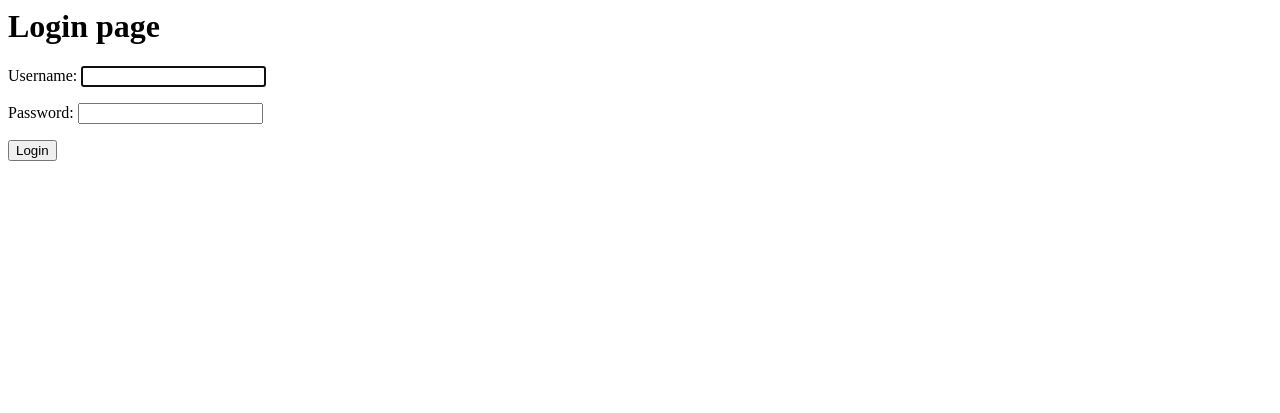
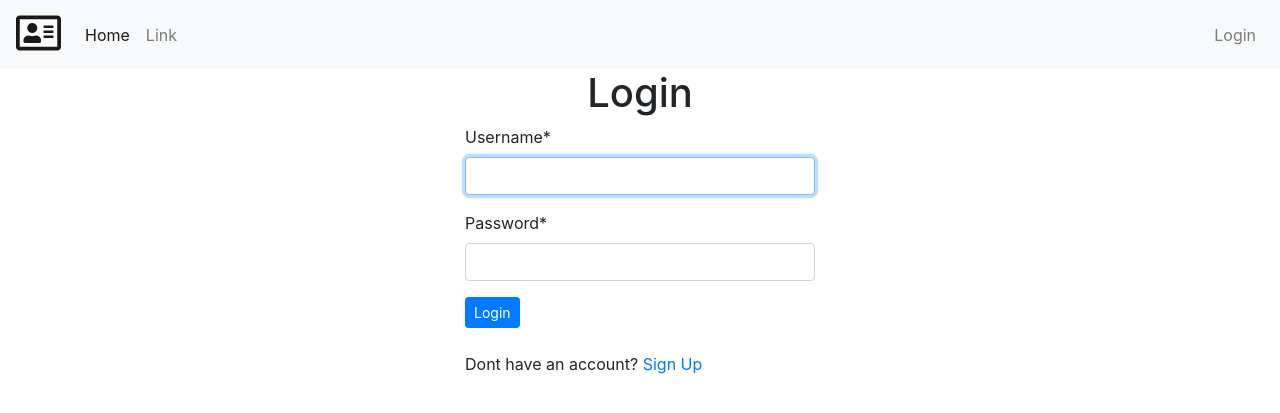
Before and after one commit to siddharthisaiah/spritle, a Django app: page /login/ in a window 1280 px wide. Shown: the top 413 px of the page. Run offline with Django 3.2, Linux system fonts and the light colour scheme; some libraries are stand-ins or nearby versions.

Commit message:
login page with crispy forms

```diff
--- a/spritle/postcard/templates/postcard/base.html
+++ b/spritle/postcard/templates/postcard/base.html
@@ -53,20 +53,22 @@
 
 
 		<div class="collapse navbar-collapse">
-		    <ul class="navbar-nav ml-auto mr-auto">
+		    <ul class="navbar-nav mr-auto">
+
+		    </ul>
+		</div>
+
+                <div class="collapse navbar-collapse my-2 my-lg-0">
+                    <ul class="navbar-nav ml-auto">
+			{% if user.is_authenticated %}
+
 			<li class="nav-item">
 			    <form class="form-inline my-2 my-lg-0 ml-auto mr-auto">
 				<input class="form-control mr-sm-2" type="search" placeholder="Search" aria-label="Search">
 				<button class="btn btn-outline-success my-2 my-sm-0" type="submit">Search</button>
 			    </form>
 			</li>
-		    </ul>
-		</div>
 
-                <div class="collapse navbar-collapse my-2 my-lg-0">
-                    <ul class="navbar-nav ml-auto">
-
-			{% if user.is_authenticated %}
                         <li class="nav-item dropdown">
 			    <a class="nav-link dropdown-toggle" id="profile-dropdown" href="#" role="button" data-toggle="dropdown">Profile</a>
                             <div class="dropdown-menu" aria-labelledby="profile-dropdown">
@@ -87,6 +89,9 @@
 	    </div>
 	</nav>
 
+
+
+
 	{% block content %}
 	{% endblock %}
 
--- a/spritle/postcard/templates/registration/login.html
+++ b/spritle/postcard/templates/registration/login.html
@@ -1,8 +1,24 @@
-<h1>Login page</h1>
 
-<form method="POST">
-    {% csrf_token %}
-    {{ form.as_p }}
+{% extends 'postcard/base.html'%}
 
-    <button type="submit">Login</button>
-</form>
+{% block content %}
+{% load crispy_forms_tags %}
+
+
+<div class="container">
+    <div class="row">
+	<div class="col-md-4 ml-auto mr-auto">
+            <h1 class="text-center">Login</h1>
+	    <form method="POST">
+		{% csrf_token %}
+		{{ form|crispy }}
+
+		<button type="submit" class="btn btn-primary btn-sm">Login</button>
+	    </form>
+            <br/>
+            <p>Dont have an account? <a href="{% url 'signup' %}">Sign Up</a></p>
+	</div>
+    </div>
+</div>
+
+{% endblock content %}
--- a/spritle/spritle/settings.py
+++ b/spritle/spritle/settings.py
@@ -38,6 +38,7 @@ INSTALLED_APPS = [
     'django.contrib.sessions',
     'django.contrib.messages',
     'django.contrib.staticfiles',
+    'crispy_forms',
 ]
 
 MIDDLEWARE = [
@@ -122,3 +123,6 @@ STATIC_URL = '/static/'
 
 LOGIN_URL = '/login/'
 LOGIN_REDIRECT_URL = '/home/'
+LOGOUT_REDIRECT_URL = ''
+
+CRISPY_TEMPLATE_PACK = 'bootstrap4'
```
